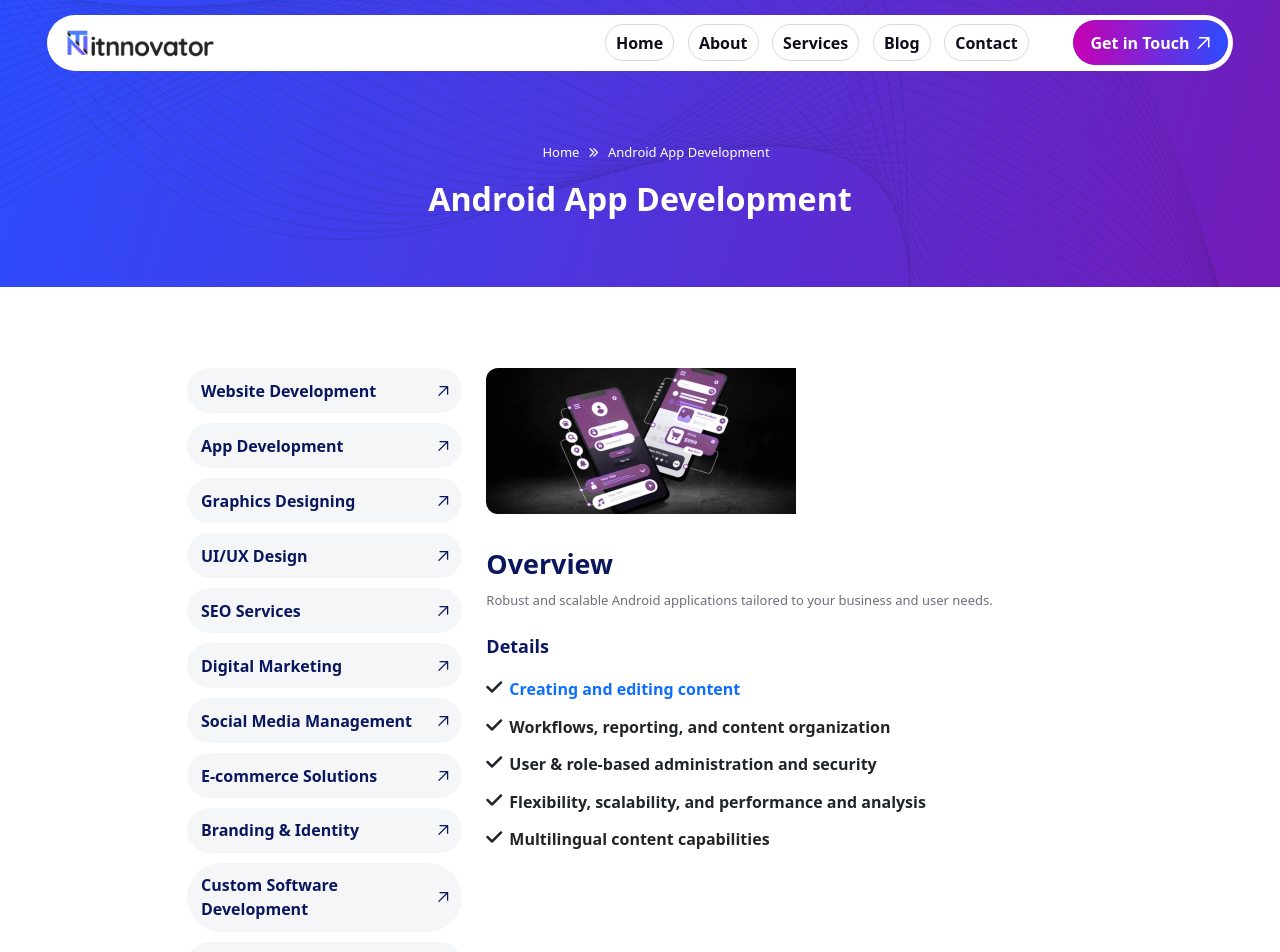
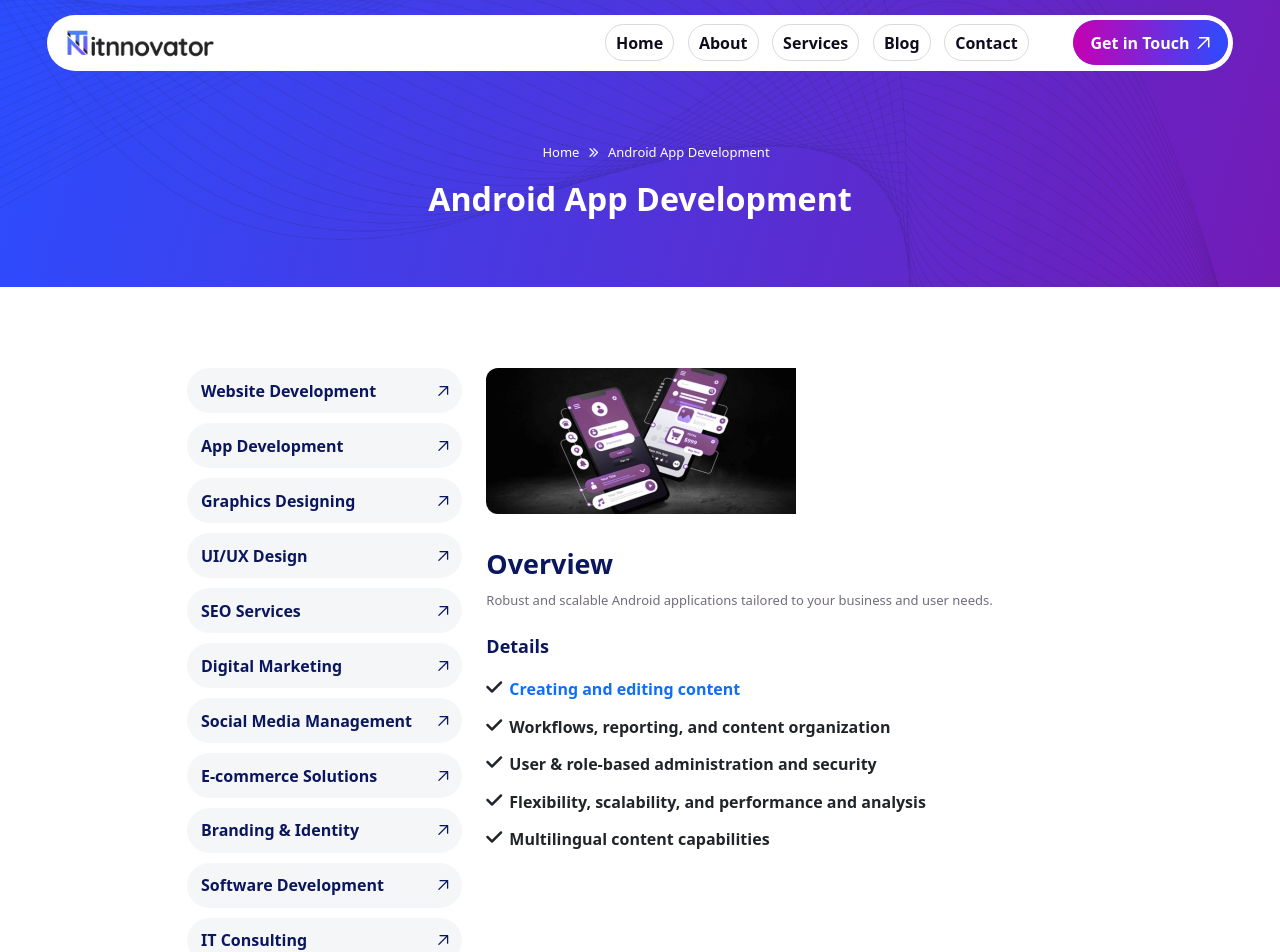
Before and after one commit to ITnnovator/ITnnovator.com, a Next.js app: page /services/android-app-development in a window 1280 px wide. Shown: the top 952 px of the page. Built offline with nearby package versions, Linux system fonts and the light colour scheme.

Commit message:
Update servicesData.js

```diff
--- a/data/servicesData.js
+++ b/data/servicesData.js
@@ -97,7 +97,7 @@ export const services = [
         slug: "custom-software-development",
         type: "main_service",
         tags: "Software Solutions",
-        title: "Custom Software Development",
+        title: "Software Development",
         img: "webImages/Services/service-10.jpg",
         description: "Tailored software systems including CRMs, ERPs, and cloud apps to streamline operations and accelerate your digital transformation.",
         details: ""
```
